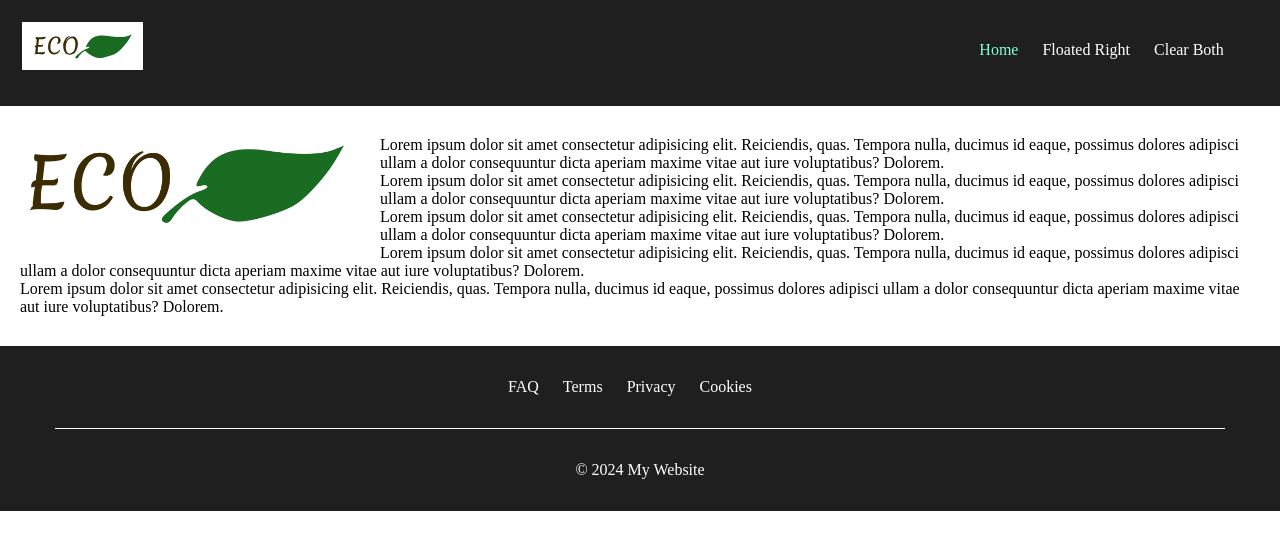
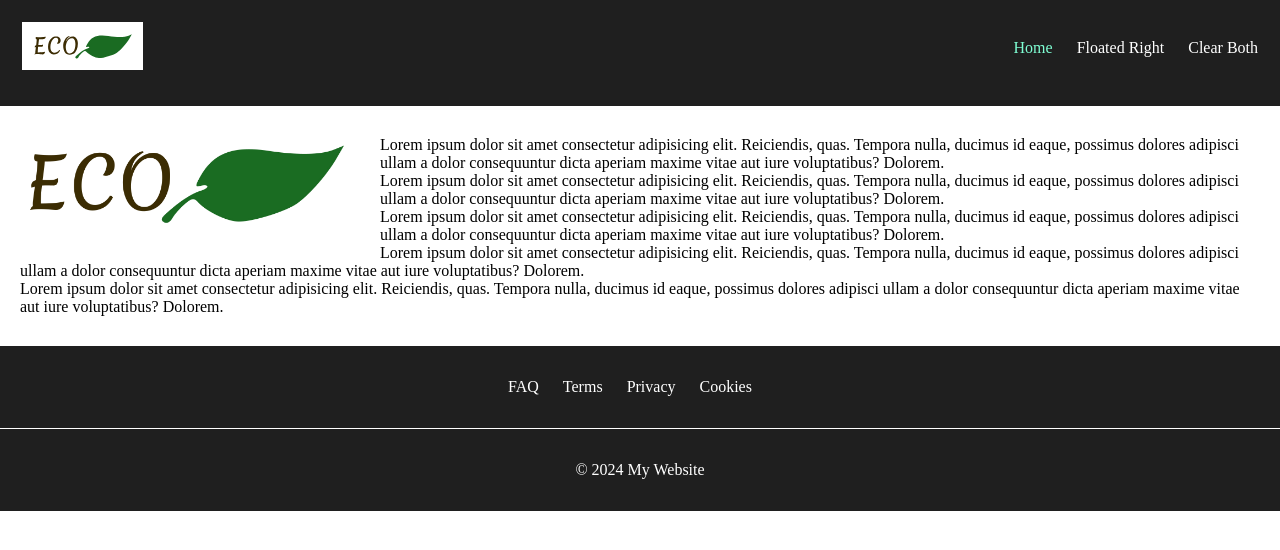
Before and after one commit to hokanitao/flexbox-layouts-example, a plain HTML site: page index.html in a window 1280 px wide. Drawn offline with Linux system fonts and the light colour scheme.

Commit message:
flexbox added

```diff
--- a/index.html
+++ b/index.html
@@ -22,7 +22,7 @@
             <img src="./assets/logo/ECO_logo_small.jpg" alt="ECO company logo">
         </picture>
     </a>
-    <span class="spacer"></span>
+    <!-- <span class="spacer"></span> -->
     <ul>
         <li><a href="#" id="current-page">Home</a></li>
         <li><a href="./pages/right.html">Floated Right</a></li>
--- a/main.css
+++ b/main.css
@@ -15,6 +15,9 @@ nav {
   padding: 32px 32px;
   min-height: 80px;
   background: #1f1f1f;
+  display: flex;
+  justify-content: space-between;
+  align-items: center;
 }
 
 nav > a {
@@ -36,10 +39,10 @@ nav ul li,
   /* Parent width - Logo width - Menu <ul> width */
   width: calc(100% - 132px - 276px);
 }
-
+/*
 nav ul {
   margin-bottom: 15px;
-}
+} */
 
 nav ul li {
   margin-right: 20px;
@@ -95,15 +98,22 @@ footer {
   text-align: center;
 }
 
-footer nav ul {
+footer nav {
+  display: flex;
+  justify-content: center;
+}
+
+/* footer nav ul {
   margin: 0px;
   align-items: center;
-}
+} */
 
 footer p {
+  width: 100%;
   padding: 32px;
-  margin: auto;
+  /* margin: auto; */
   color: white;
   border-top: 1px solid white;
-  width: 90%;
+  display: flex;
+  justify-content: center;
 }
```
